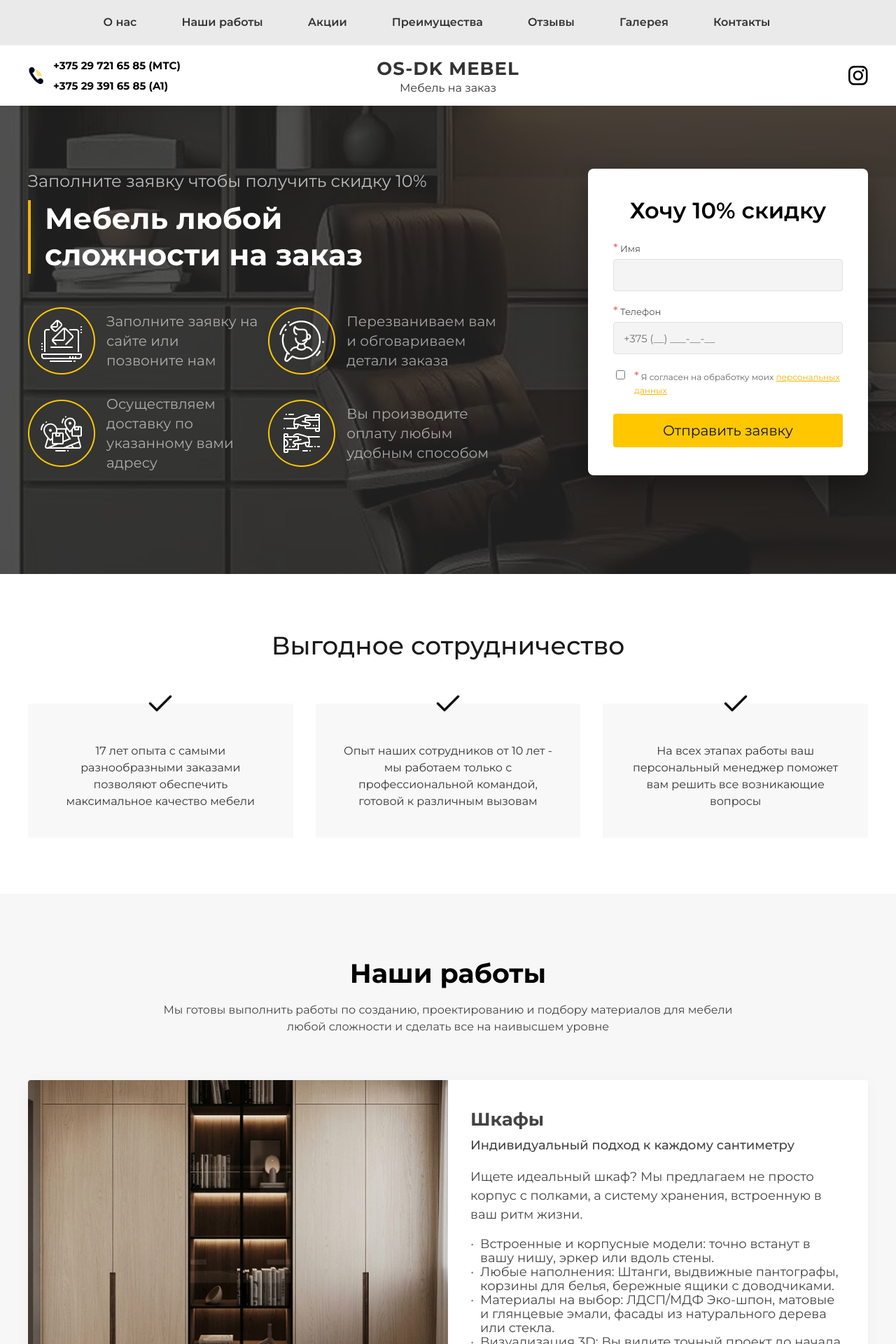
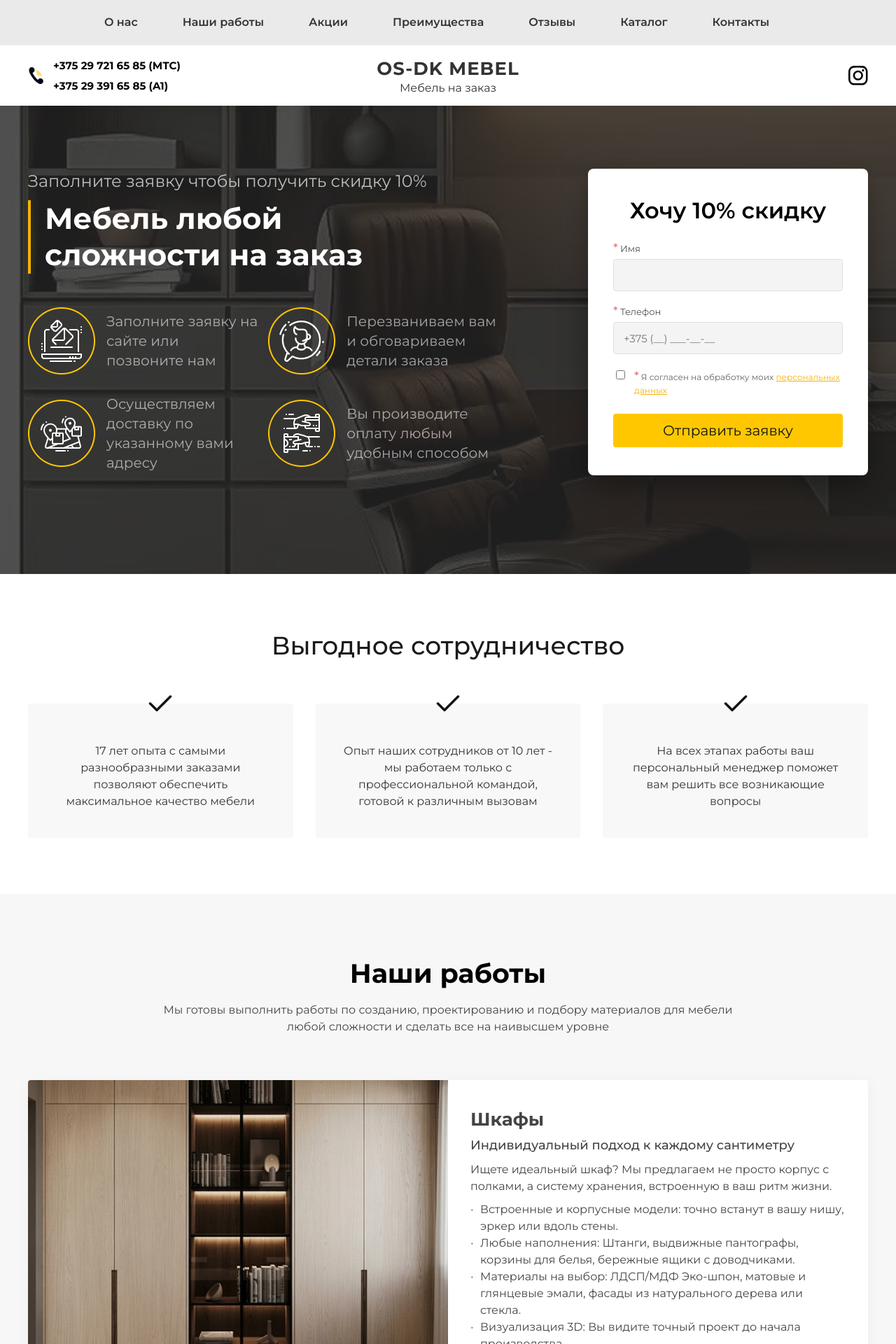
Before and after one commit to RomaKalinevich/OS_DK, a Svelte app: page / in a window 1280 px wide. Shown: the top 1920 px of the page at 70% size. Built offline with nearby package versions, Linux system fonts and the light colour scheme.

Commit message:
fix style

```diff
--- a/src/components/Header.svelte
+++ b/src/components/Header.svelte
@@ -8,7 +8,7 @@
         <a href="#promotions">Акции</a>
         <a href="#benefits">Преимущества</a>
         <a href="#reviews">Отзывы</a>
-        <a href="#catalog">Галерея</a>
+        <a href="#catalog">Каталог</a>
         <a href="#contact">Контакты</a>
     </nav>
 
--- a/src/components/PromoDrawer.svelte
+++ b/src/components/PromoDrawer.svelte
@@ -129,7 +129,7 @@
     }
 
     .banner-left {
-        max-width: 580px;
+        max-width: 660px;
     }
 
     .title {
--- a/src/components/StepsForm.svelte
+++ b/src/components/StepsForm.svelte
@@ -189,7 +189,6 @@
         font-size: 26px;
         font-weight: 600;
         text-align: center;
-        margin: 0 0 24px 0;
         color: #333333;
     }
 
--- a/src/components/Works.svelte
+++ b/src/components/Works.svelte
@@ -154,7 +154,7 @@
     .card-title {
         font-size: 26px;
         font-weight: 700;
-        margin: 0 0 8px 0;
+        margin: 0;
         color: #444444;
     }
 
@@ -167,9 +167,10 @@
     }
 
     .card-desc {
-        font-size: 18px;
+        font-size: 16px;
         line-height: 1.5;
         color: #444444;
+        margin: 0;
     }
 
     .points-list {
@@ -181,9 +182,9 @@
     }
 
     .points-list li {
-        font-size: 18px;
+        font-size: 16px;
         font-weight: 400;
-        line-height: 20px;
+        line-height: 24px;
         color: #444444;
         position: relative;
         padding-left: 14px;
```
